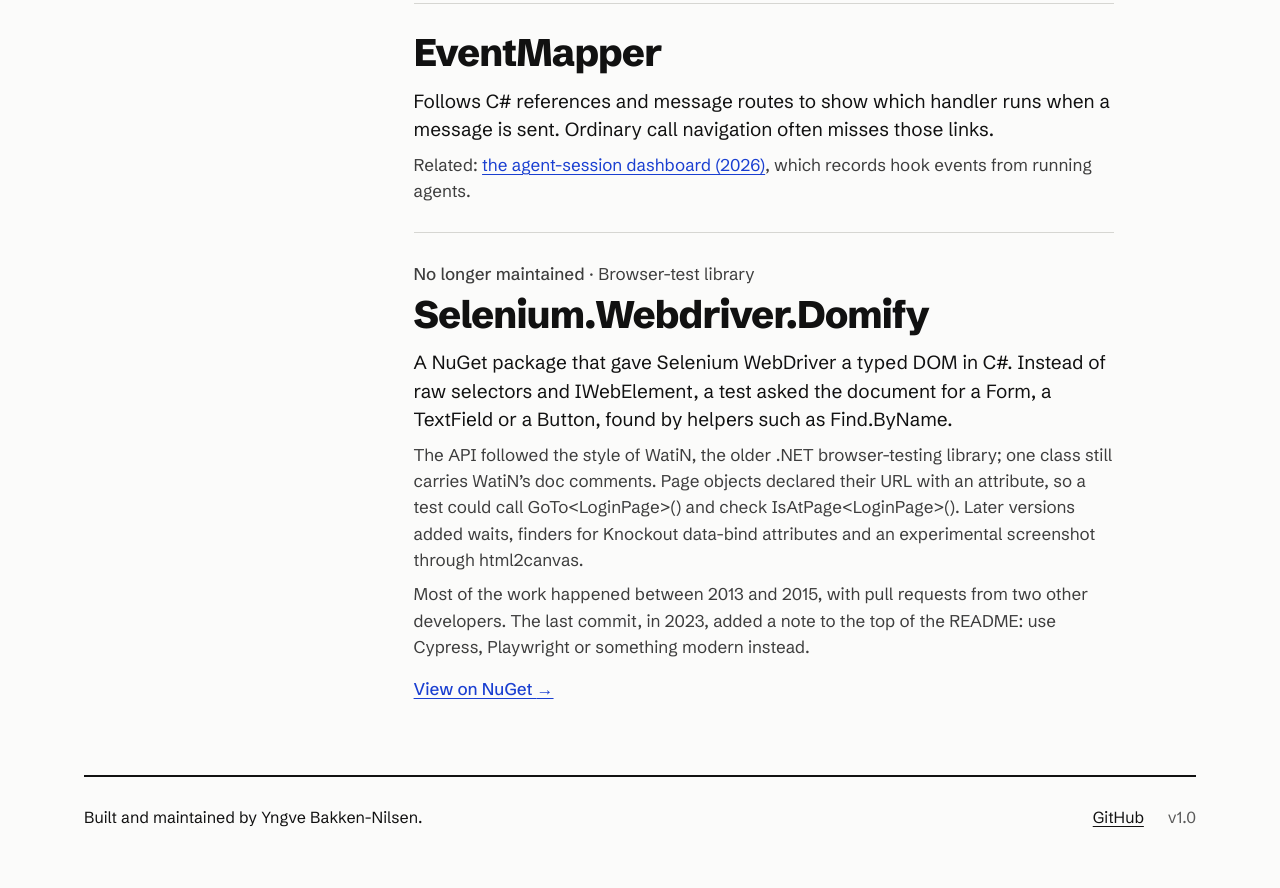
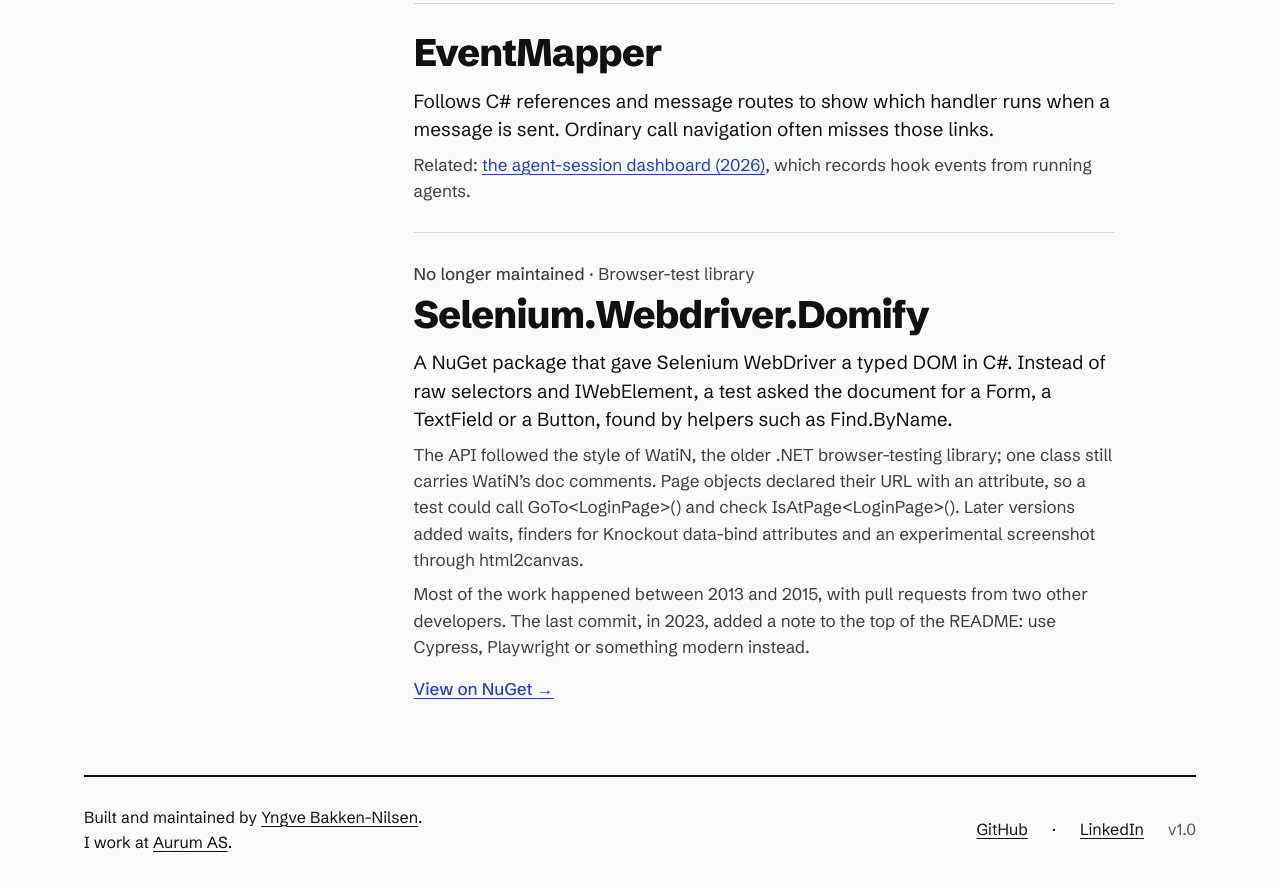
Before and after one commit to yngvebn/ybn.no, a website: page index.html in a window 1280 px wide. Shown: the part 7467-8355 px from the top of the page. Drawn offline with Linux system fonts and the light colour scheme.

Commit message:
Update published footer with Aurum and LinkedIn links

```diff
--- a/index.html
+++ b/index.html
@@ -441,4 +441,4 @@ h1{font-weight:800;font-size:clamp(48px,8.4vw,116px);line-height:.95;letter-spac
 <p class="action"><a href="https://www.nuget.org/packages/Selenium.Webdriver.Domify/">View on NuGet <span aria-hidden="true">→</span></a></p>
 </article></div></section>
 </div></main>
-<footer class="site-footer"><p>Built and maintained by Yngve Bakken-Nilsen.</p><p><a href="https://github.com/yngvebn">GitHub</a><span class="version">v1.0</span></p></footer></div></body></html>
+<footer class="site-footer"><p>Built and maintained by <a href="https://aurum.no/folk/yngve-bakken-nilsen">Yngve Bakken-Nilsen</a>.<br>I work at <a href="https://aurum.no/">Aurum AS</a>.</p><p><a href="https://github.com/yngvebn">GitHub</a> · <a href="https://www.linkedin.com/in/yngvebn">LinkedIn</a><span class="version">v1.0</span></p></footer></div></body></html>
```
